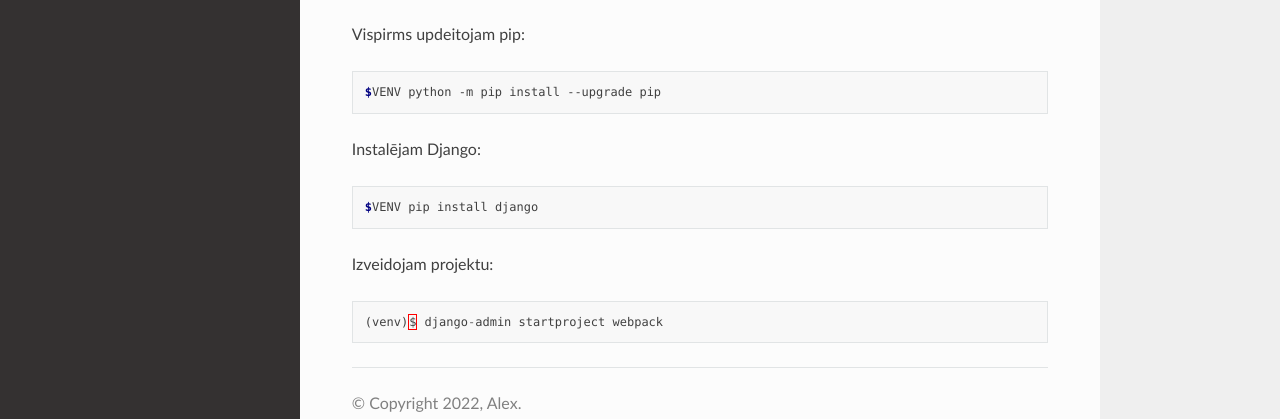
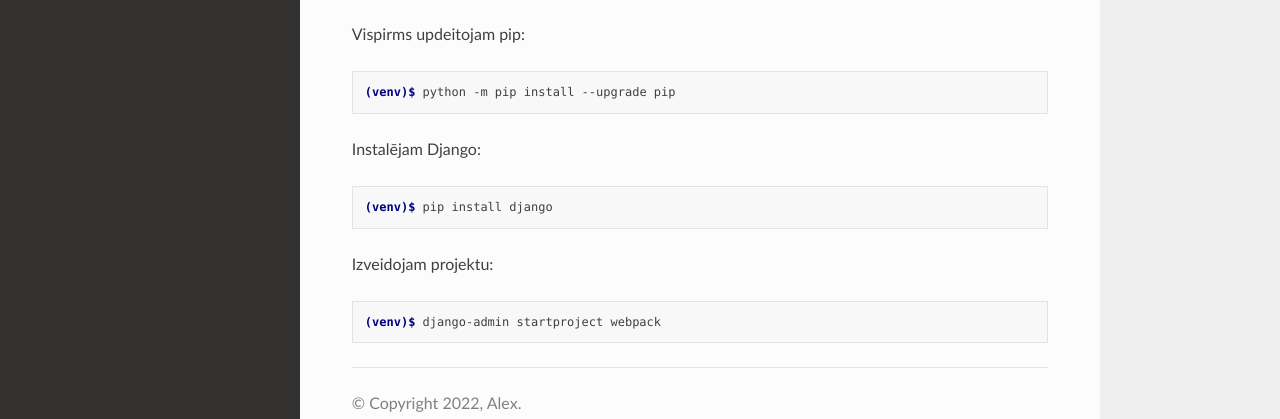
Before and after one commit to aleksanm/laravel-mix-django, a Sphinx documentation site: the page built from docs/source/instalation.rst, in a window 1280 px wide. Shown: the part 358-777 px from the top of the page. Built offline with Sphinx 7.4.7 and the Read the Docs theme 2.0.0, drawn with Linux system fonts in a browser that asks for light colours; pages that are not in the unit, such as notebooks, are missing from menus.

Commit message:
Update instalation.rst

```diff
--- a/docs/source/instalation.rst
+++ b/docs/source/instalation.rst
@@ -19,16 +19,16 @@ Vispirms updeitojam pip:
 
 .. code-block:: console
 
-   $VENV python -m pip install --upgrade pip
+   (venv)$ python -m pip install --upgrade pip
 
 Instalējam Django:
 
 .. code-block:: console
 
-   $VENV pip install django
+   (venv)$ pip install django
 
 Izveidojam projektu:
 
-.. code-block:: python
+.. code-block:: console
 
    (venv)$ django-admin startproject webpack
```
